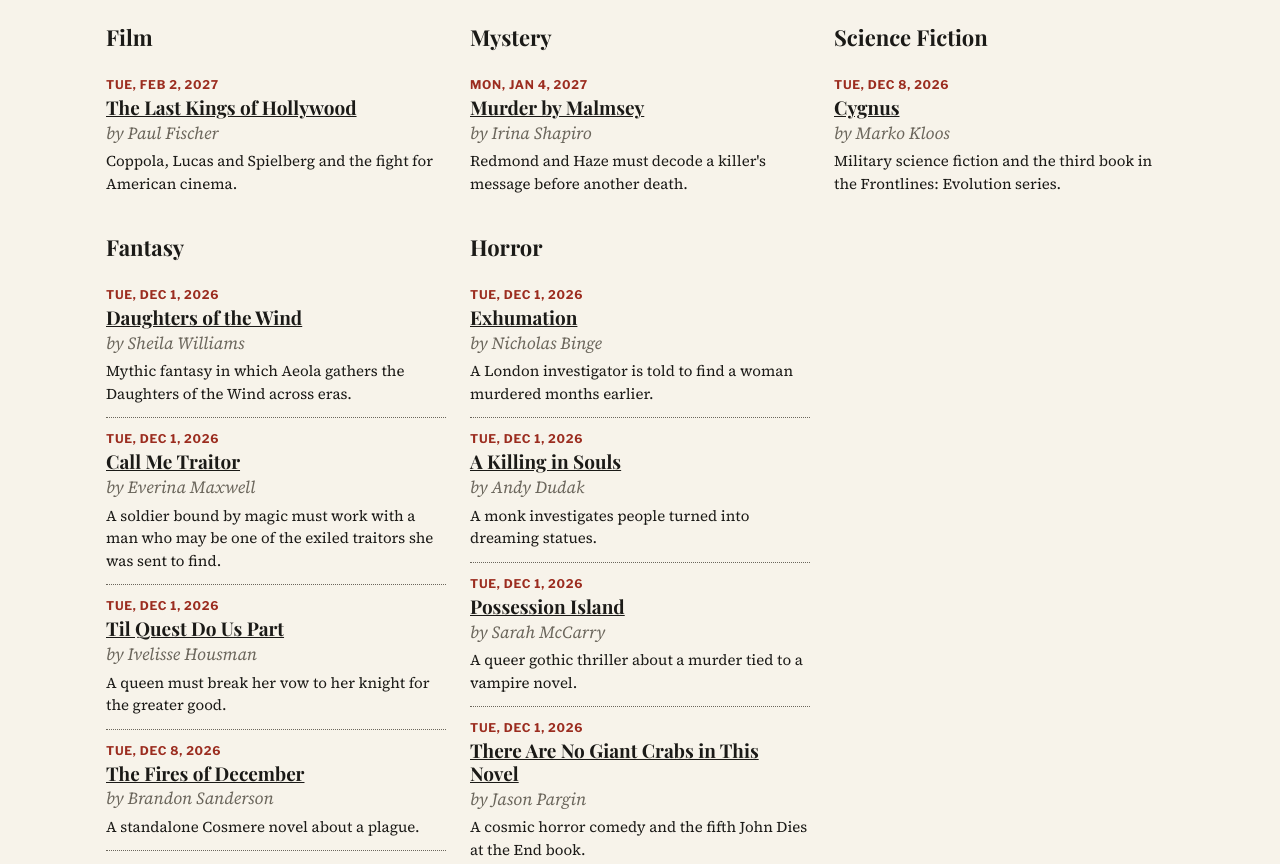
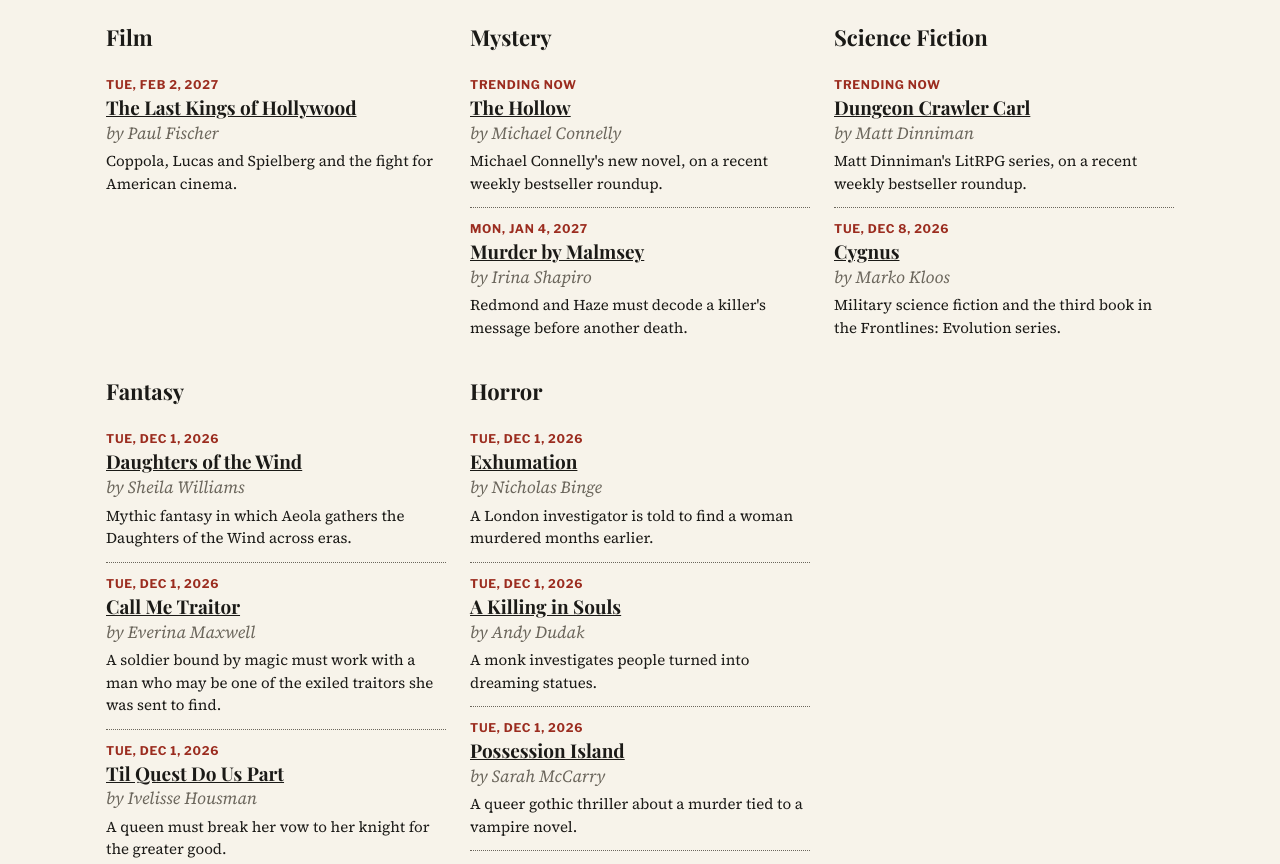
Before and after one commit to allthecoffees/newspaper, a plain HTML site: page index.html in a window 1280 px wide. Shown: the part 847-1711 px from the top of the page. Drawn offline with nearby package versions, Linux system fonts and the light colour scheme; a web font is replaced by a local one.

Commit message:
Add trending books from recent bestseller roundups
Co-Authored-By: Claude Haiku 5.5 <noreply@anthropic.com>
Claude-Session: https://claude.ai/code/session_01C9tb9hLyzZXN47ZCmfo8LH

```diff
--- a/data.js
+++ b/data.js
@@ -105,7 +105,15 @@ window.NEWSPAPER = {
       url: "https://www.webull.com/news/15701184535151616" },
     { title: "How to AI", author: "Christopher Mims", genre: "technology", date: "2027-01-14",
       summary: "",
-      url: "https://www.hachette.co.uk/titles/christopher-mims/how-to-ai/9781035441051/" }
+      url: "https://www.hachette.co.uk/titles/christopher-mims/how-to-ai/9781035441051/" },
+    // Trending now: on recent bestseller roundups
+    { title: "Dungeon Crawler Carl", author: "Matt Dinniman", genre: "scifi", date: "", trending: true,
+      summary: "Matt Dinniman's LitRPG series, on a recent weekly bestseller roundup.",
+      url: "https://bookriot.com/bestselling-books-of-the-week-november-12-2026/" },
+    { title: "The Hollow", author: "Michael Connelly", genre: "mystery", date: "", trending: true,
+      summary: "Michael Connelly's new novel, on a recent weekly bestseller roundup.",
+      url: "https://bookriot.com/bestselling-books-november-19-2026/" }
+
   ],
 
   // On screen: new or coming to streaming, linked to the books and topics above.
--- a/index.html
+++ b/index.html
@@ -280,7 +280,7 @@
       ? '<a href="' + esc(b.url) + '" target="_blank" rel="noopener">' + esc(b.title) + '</a>'
       : esc(b.title);
     return '<article class="book">' +
-      '<div class="when">' + esc(fmtDate(b.date)) + '</div>' +
+      '<div class="when">' + (b.trending ? 'Trending now' : esc(fmtDate(b.date))) + '</div>' +
       '<h4 class="title">' + titleHtml + '</h4>' +
       (b.author ? '<p class="by">by ' + esc(b.author) + '</p>' : '') +
       (b.summary ? '<p class="note">' + esc(b.summary) + '</p>' : '') +
```
